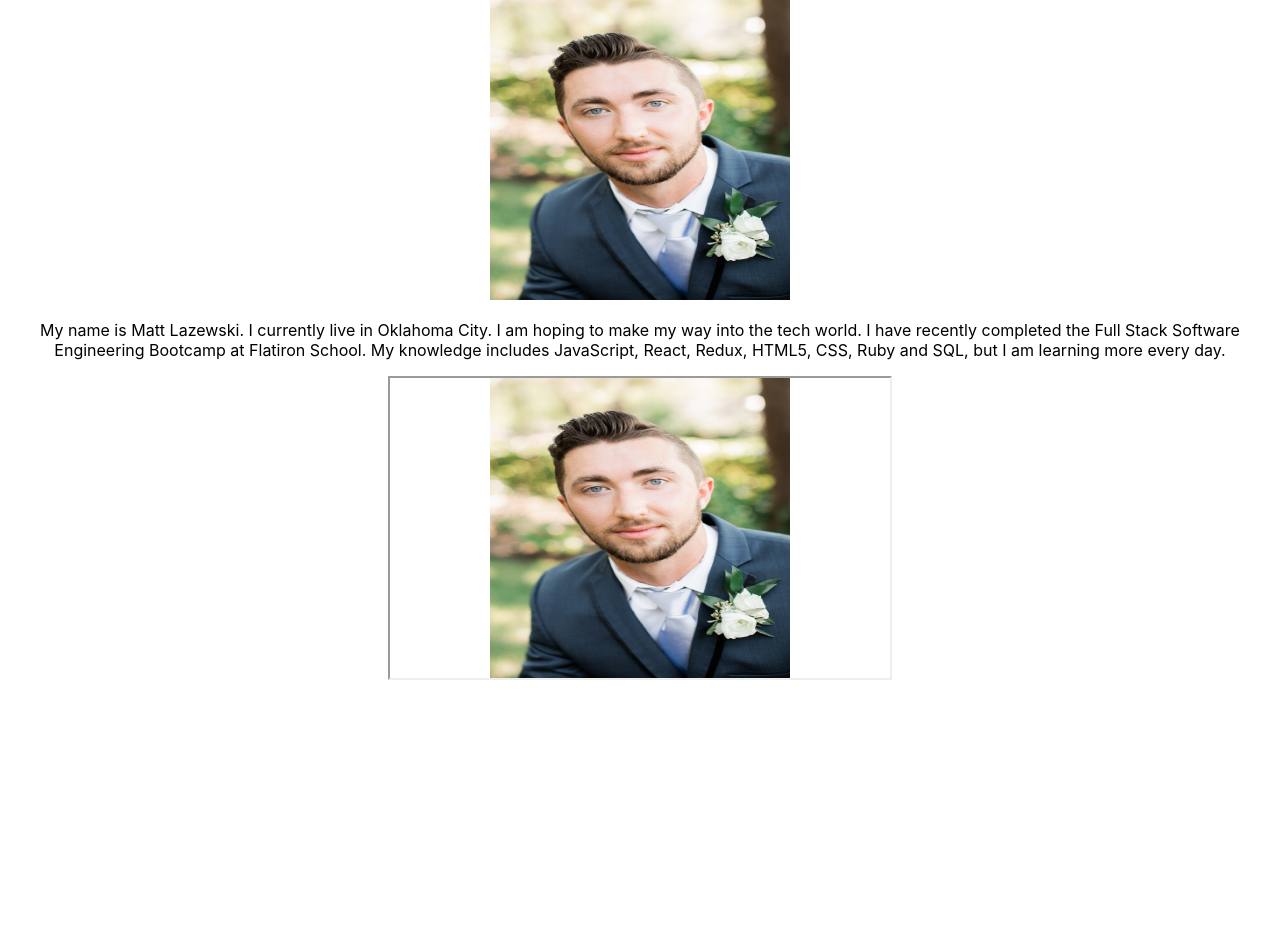
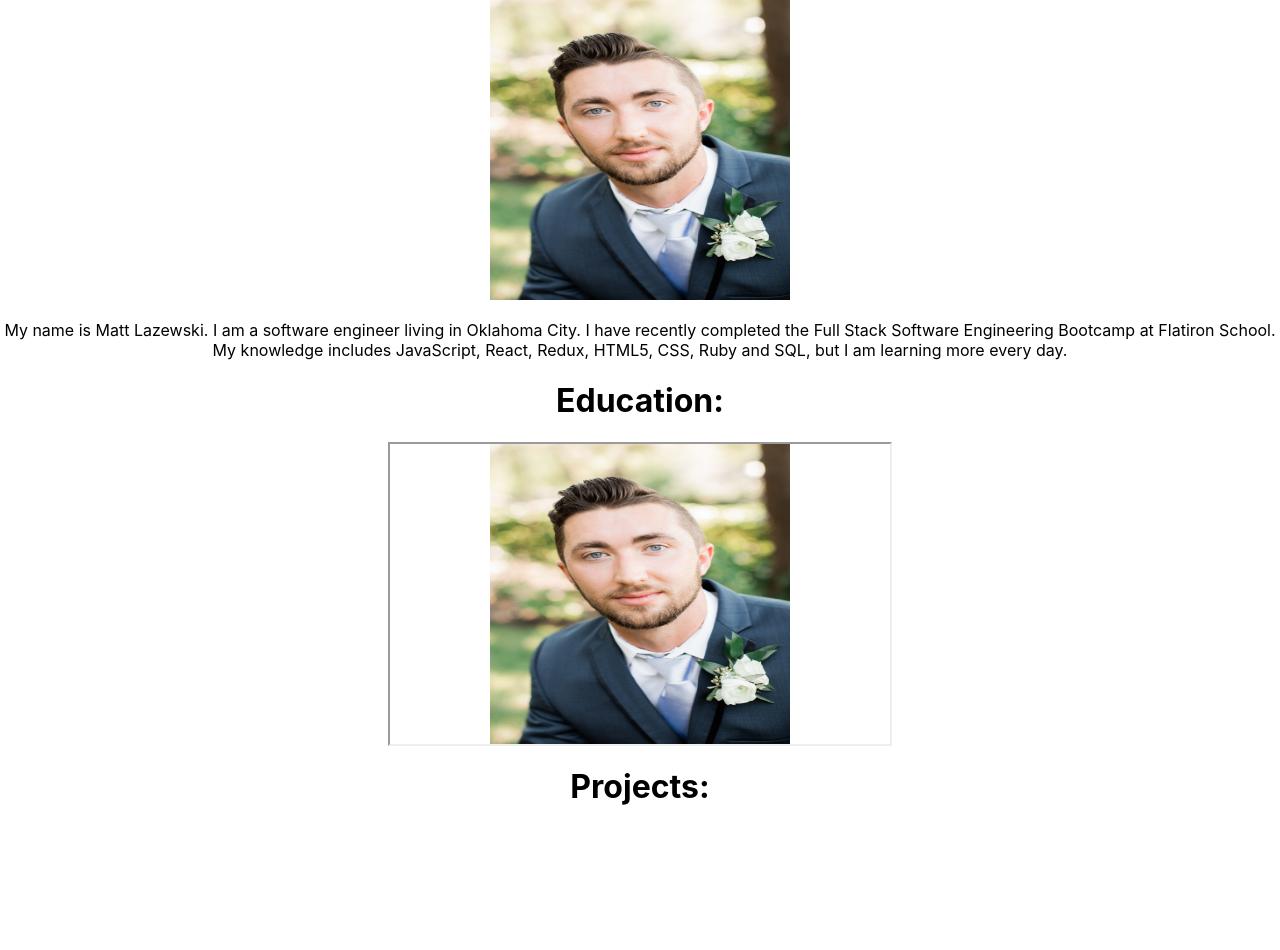
Before and after one commit to matthewlazewski/portfolio, a React (Create React App) app: page / in a window 1280 px wide. Shown: the top 950 px of the page. Built offline with nearby package versions, Linux system fonts and the light colour scheme.

Commit message:
minor styling

```diff
--- a/src/App.js
+++ b/src/App.js
@@ -1,7 +1,8 @@
-import Footer from './components/footer'
+import Footer from './components/footer';
 import './App.css';
 import Certification from './components/certification';
-import headshot from './images/headshot.jpg'
+import Projects from './components/projects';
+import headshot from './images/headshot.jpg';
 
 const App = () => {
   return (
@@ -11,6 +12,7 @@ const App = () => {
       </div>
       <div>
         <Certification/>
+        <Projects />
         <Footer/>
       </div>
     </div>
--- a/src/components/certification.js
+++ b/src/components/certification.js
@@ -7,9 +7,10 @@ const Certification = () => {
     return (
         <div>
             <div class="info">
-                <p>My name is Matt Lazewski. I currently live in Oklahoma City. I am hoping to make my way into the tech world. I have recently completed the Full Stack Software Engineering Bootcamp at Flatiron School. My knowledge includes JavaScript, React, Redux, HTML5, CSS, Ruby and SQL, but I am learning more every day.</p>
+                <p>My name is Matt Lazewski. I am a software engineer living in Oklahoma City. I have recently completed the Full Stack Software Engineering Bootcamp at Flatiron School. My knowledge includes JavaScript, React, Redux, HTML5, CSS, Ruby and SQL, but I am learning more every day.</p>
             </div>
             <div class="certficate">
+                <h1 align='center'><b>Education:</b></h1>
                 <iframe align='center' width='500' height='300' src={pdf} title='Certificate' />
             </div>
         </div>
--- a/src/components/projects.js
+++ b/src/components/projects.js
@@ -1 +1,13 @@
 import React from 'react';
+
+const Projects = () => {
+    return (
+        <div>
+            <div>
+                <h1 align='center'><b>Projects:</b></h1>
+            </div>
+        </div>
+    )
+};
+
+export default Projects;
```
